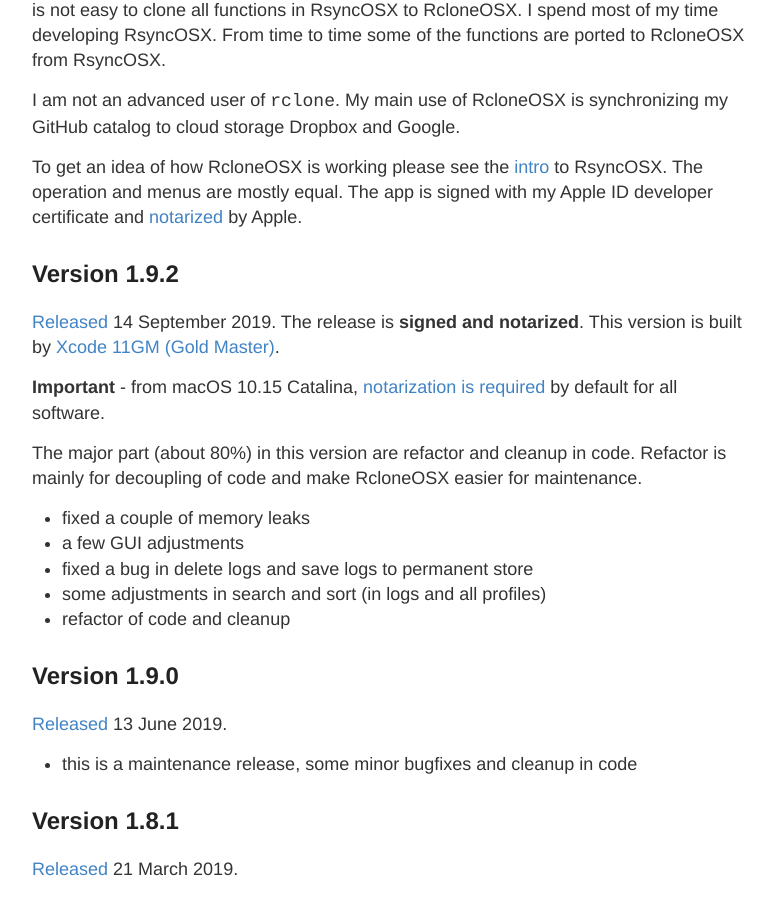
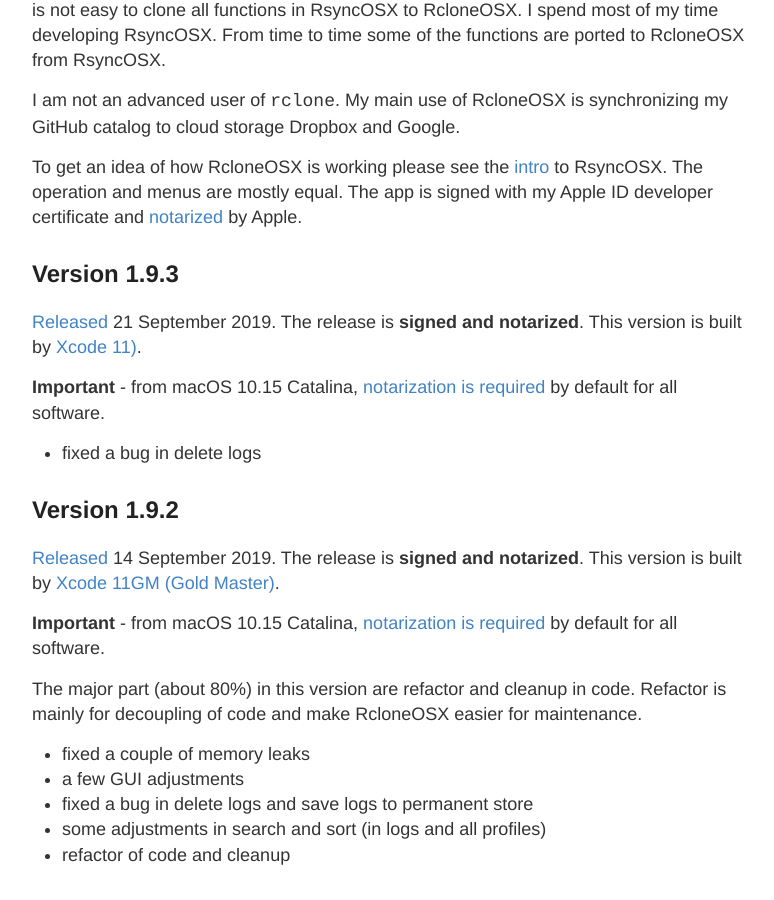
Before and after one commit to d2s/Documentation, a Jekyll site: the page built from _posts/2018-01-01-RcloneChangelog.md, in a window 1280 px wide and 900 px high, scrolled down 347 px. Shown: the whole window, without its empty margins (248-1022 px from the left). Built offline with Jekyll 4.4.1, drawn with Linux system fonts in a browser that asks for light colours.

Commit message:
Update 2018-01-01-RcloneChangelog.md

```diff
--- a/_posts/2018-01-01-RcloneChangelog.md
+++ b/_posts/2018-01-01-RcloneChangelog.md
@@ -10,6 +10,15 @@ Rclone is *rsync for cloud storage*. Even if `rclone` and `rsync` are somewhat e
 I am not an advanced user of `rclone`. My main use of RcloneOSX is  synchronizing my GitHub catalog to cloud storage Dropbox and Google.
 
 To get an idea of how RcloneOSX is working please see the [intro](/Intro) to RsyncOSX. The operation and menus are mostly equal. The app is signed with my Apple ID developer certificate and [notarized](/Notarized) by Apple.
+
+## Version 1.9.3
+
+[Released](https://github.com/rsyncOSX/rcloneosx/releases/tag/v1.9.3) 21 September 2019. The release is **signed and notarized**. This version is built by [Xcode 11)](https://developer.apple.com/documentation/xcode_release_notes/xcode_11_release_notes).
+
+**Important** - from macOS 10.15 Catalina, [notarization is required](/Notarized) by default for all software.
+
+- fixed a bug in delete logs
+
 
 ## Version 1.9.2
 
```
